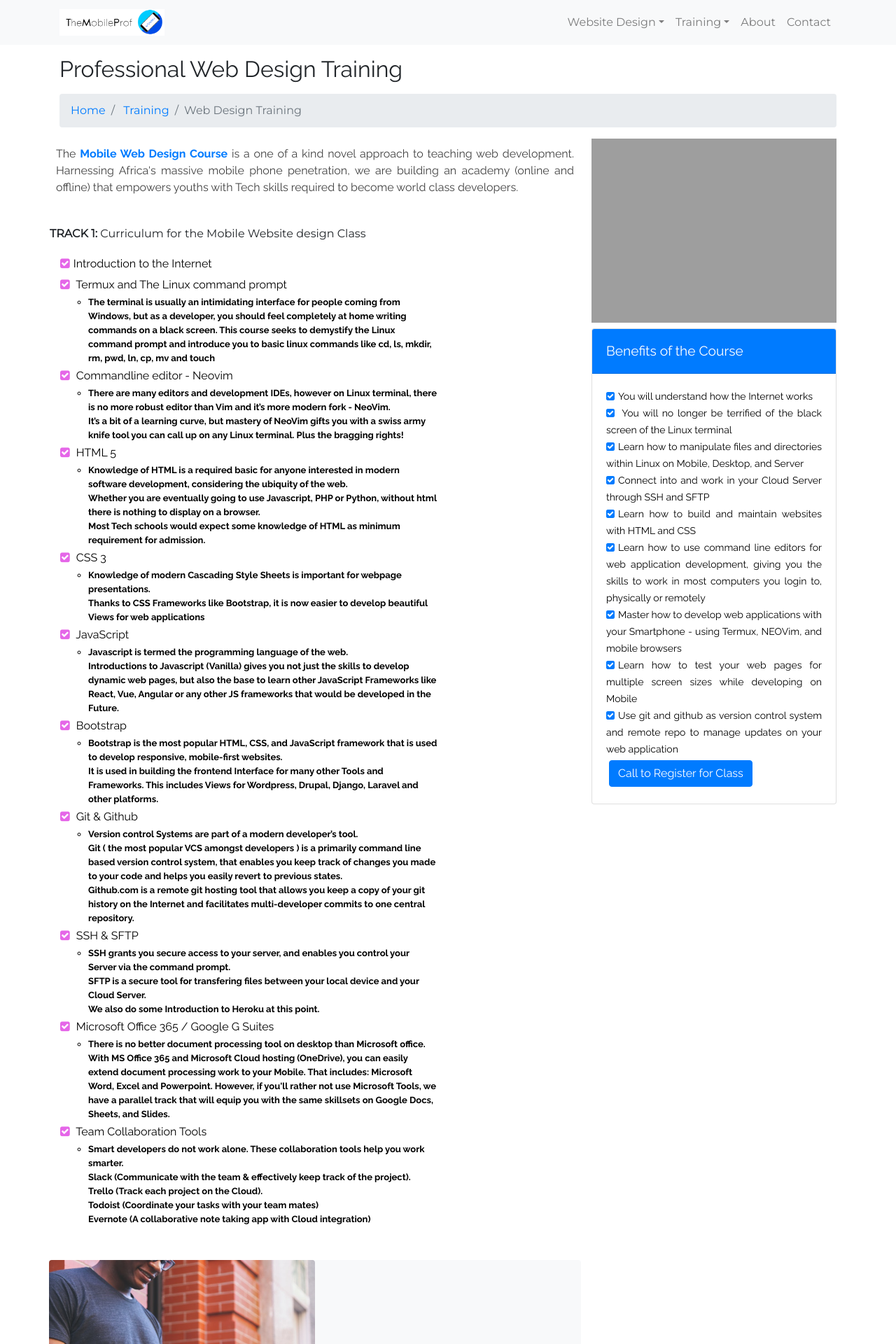
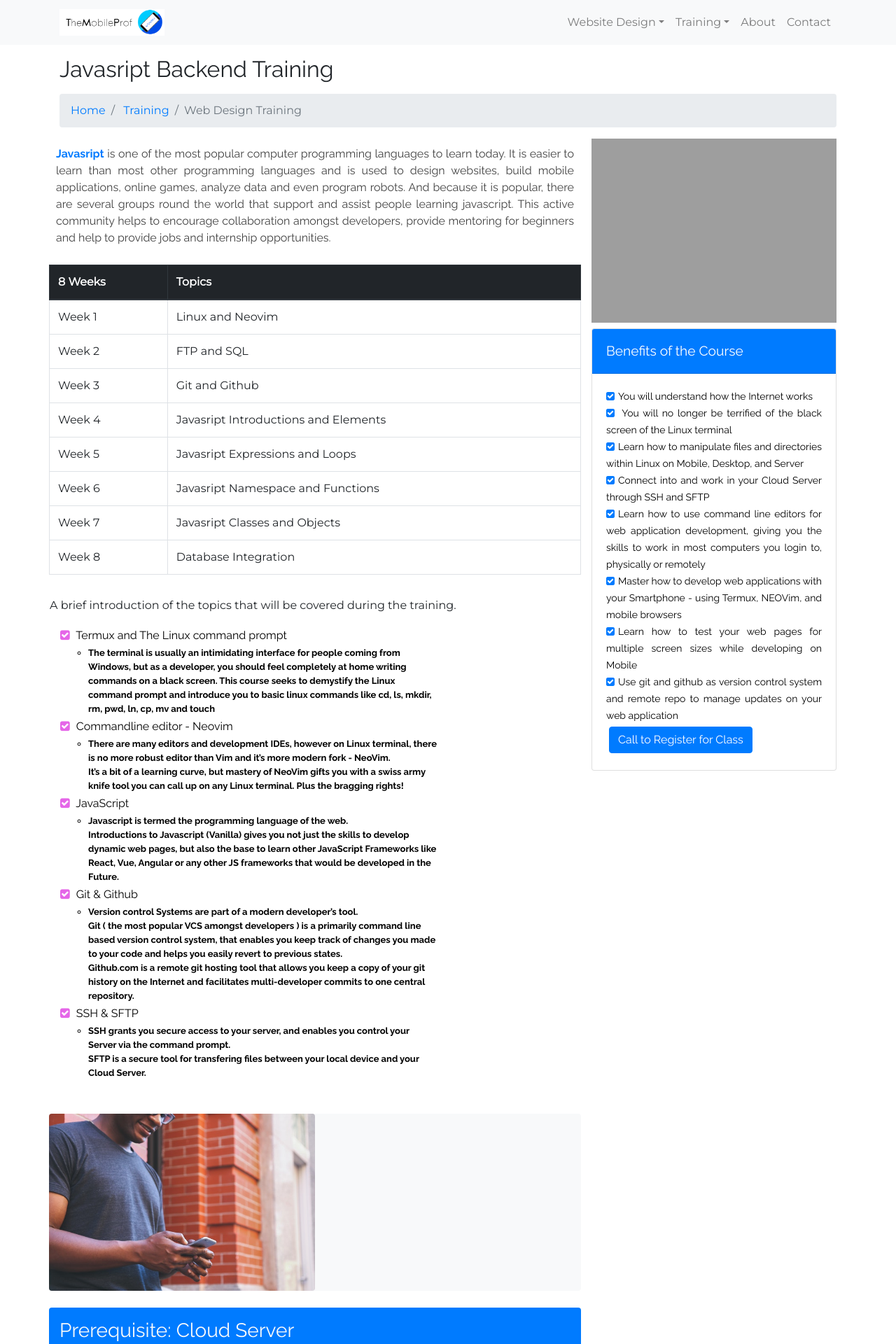
Before and after one commit to themobileprof/themobileprof, a PHP site: page /javascript-course.php in a window 1280 px wide. Shown: the top 1920 px of the page at 70% size. Run offline with PHP 8.4, Linux system fonts and the light colour scheme; grey boxes are pictures that could not be loaded.

Commit message:
new changes

```diff
--- a/javascript-course.php
+++ b/javascript-course.php
@@ -80,7 +80,7 @@
     <div class="container pb-5">
 
       <!-- Page Heading/Breadcrumbs -->
-      <h1 class="mt-4 mb-3">Professional Web Design Training
+      <h1 class="mt-4 mb-3">Javasript Backend Training
       </h1>
 
       <ol class="breadcrumb">
@@ -99,13 +99,38 @@
         <div class="col-md-8">
           <div class="row">
             <p class="firstp">
-              The <strong class="text-primary">Mobile Web Design Course</strong> is a one of a kind novel approach to teaching web development. Harnessing Africa's massive mobile phone penetration, we are building an academy (online and offline) that empowers youths with Tech skills required to become world class developers.
-              <div class="row p-3">
+	       <strong class="text-primary">Javasript</strong> is one of the most popular computer programming languages to learn today. It is easier to learn than most other programming languages and is used to design websites, build mobile applications, online games, analyze data and even program robots. And because it is popular, there are several groups round the world that support and assist people learning javascript. This active community helps to encourage collaboration amongst developers, provide mentoring for beginners and help to provide jobs and internship opportunities.
+	      <table class="table table-bordered">
+		<thead class="thead-dark">
+			<tr>
+				<th>8 Weeks</th>
+				<th>Topics</th>
+			</tr>
+		</thead>
+		<tbody>
+			<tr>
+				<td>Week 1</td>
+				<td>Linux and Neovim</td>
+
+			</tr>
+			<tr>
+				<td>Week 2</td>
+				<td>FTP and SQL</td>
+			</tr>
+<tr>                                                      <td>Week 3</td>                                        <td>Git and Github</td>                                                                                                             </tr>
+<tr>                                                      <td>Week 4</td>                                        <td>Javasript Introductions and Elements</td>                                                                                                             </tr> <tr>                                                      <td>Week 5</td>                                        <td>Javasript Expressions and Loops</td>                                                                                                             </tr>
+<tr>                                                      <td>Week 6</td>                                        <td>Javasript Namespace and Functions</td>                                                                                             </tr>
+<tr>                                                      <td>Week 7</td>                                        <td>Javasript Classes and Objects</td>                                                                                                              </tr>
+<tr>                                                      <td>Week 8</td>                                        <td>Database Integration</td>                                                                                                       </tr>
+
+	</tbody>
+
+		</table>
+		<div class="row p-3">
 		      <p>
-<strong>TRACK 1:</strong> Curriculum for the Mobile Website design Class
+ A brief introduction of the topics that will be covered during the training.
 		      </p>
 		      <ul class="hidlist col-md-9 col-12">
-                  <li><i class="fa fa-check-square"></i>Introduction to the Internet</li>
                   <li><i class="fa fa-check-square"></i> Termux and The Linux command prompt
 			  <ul>
 			  	<li>The terminal is usually an intimidating interface for people coming from Windows, but as a developer, you should feel completely at home writing commands on a black screen.
@@ -121,34 +146,12 @@
 </li>
 			  </ul>
 		  </li>
-                  <li><i class="fa fa-check-square"></i> HTML 5
-			  <ul>
-				  <li>Knowledge of HTML is a required basic for anyone interested in modern software development, considering the ubiquity of the web. <br>
-					  Whether you are eventually going to use Javascript, PHP or Python, without html there is nothing to display on a browser. <br>
-Most Tech schools would expect some knowledge of HTML as minimum requirement for admission.
-</li>
-			  </ul>
-		  </li>
-                  <li><i class="fa fa-check-square"></i> CSS 3
-			  <ul>
-			  	<li>Knowledge of modern Cascading Style Sheets is important for webpage presentations.
-<br>
-Thanks to CSS Frameworks like Bootstrap, it is now easier to develop beautiful Views for web applications
-</li>
-			  </ul>
-		  </li>
 
                   <li><i class="fa fa-check-square"></i> JavaScript
 			  <ul>
 				  <li>Javascript is termed the programming language of the web. <br>
 Introductions to Javascript (Vanilla) gives you not just the skills to develop dynamic web pages, but also the base to learn other JavaScript Frameworks like React, Vue, Angular or any other JS frameworks that would be developed in the Future.
 </li>
-			  </ul>
-		  </li>
-                  <li><i class="fa fa-check-square"></i> Bootstrap
-			  <ul>
-				  <li>Bootstrap is the most popular HTML, CSS, and JavaScript framework that is used to develop responsive, mobile-first websites. <br>
-				  It is used in building the frontend Interface for many other Tools and Frameworks. This includes Views for Wordpress, Drupal, Django, Laravel and other platforms. </li>
 			  </ul>
 		  </li>
                   <li><i class="fa fa-check-square"></i> Git & Github
@@ -163,29 +166,10 @@
 			  <ul>
 				  <li>SSH grants you secure access to your server, and enables you control your Server via the command prompt. <br>
 					  SFTP is a secure tool for transfering files between your local device and your Cloud Server. <br>
-					  We also do some Introduction to Heroku at this point.
 </li>
 			  </ul>
 		  </li>
 
-                  <li><i class="fa fa-check-square"></i> Microsoft Office 365 / Google G Suites
-			  <ul>
-				  <li>There is no better document processing tool on desktop than Microsoft office. <br>
-With MS Office 365 and Microsoft Cloud hosting (OneDrive), you can easily extend document processing work to your Mobile. That includes: Microsoft Word, Excel and Powerpoint.
-
-However, if you'll rather not use Microsoft Tools, we have a parallel track that will equip you with the same skillsets on Google Docs, Sheets, and Slides.
-</li>
-			  </ul>
-		  </li>
-
-			  <li><i class="fa fa-check-square"></i> Team Collaboration Tools
-				  <ul>
-					  <li>Smart developers do not work alone. These collaboration tools help you work smarter. <br>
-						  Slack (Communicate with the team & effectively keep track of the project). <br>
-						  Trello (Track each project on the Cloud). <br>
-						  Todoist (Coordinate your tasks with your team mates) <br>
-Evernote (A collaborative note taking app with Cloud integration)
-</li>
 				  </ul>
 
 			  </li>
@@ -203,18 +187,17 @@
 
           <div id="details" class="row mt-4 mb-4">
             <div class="bg-primary col-md-12 text-white pt-3 mb-3 rounded-top">
-              <h3 class="text-light">Partners subsidized web design training</h3>
+              <h3 class="text-light">Prerequisite: Cloud Server</h3>
             </div>
             <div class="col-md-7">
               <div>
-                <span class="display-4 text-primary mr-3">N36,500</span>
-                <del class="display-4 text-muted">N365,000</del>
+                <del class="display-4 text-muted">N50,000</del>
               </div>
-              <ul class="list-group list-group-flush">
+	      <ul class="list-group list-group-flush">
                 <li class="list-group-item"><strong>Venue:</strong> 3 Thorborn Avenue, Sabo, Yaba</li>
                 <li class="list-group-item"><strong>Duration:</strong> 2 Months</li>
-		<li class="list-group-item"><strong>Days:</strong> Mondays, Tuesdays, Wednesdays</li>
-		<li class="list-group-item"><strong>Time:</strong> 10am - 2pm</li>
+		<li class="list-group-item"><strong>Days:</strong> Mondays to Friday(2 Hrs Daily)</li>
+		<li class="list-group-item"><strong>Time: Morning -</strong> 10am - 12Noon  <strong>  Afternoon -</strong> 1pm - 3pm </li>
               </ul>
             </div>
             <div class="benefits col-md-5">
@@ -233,16 +216,26 @@
           </div>
 
 
+<!--cloud card-->
+
+<div class="card" "row mb-4 mt-4">
+        <div class="card-header">Prerequisite: Cloud Server</div>
+	<div class="class-body" "p-2">
+	<h5 class="card-title">Cloud Service in partnership with Seonigeria.com</h5>
+                <p class="card-text">
+The student cloud accounts will be used to save all the projects and assignments taken during the two (2) months in the class and other projects that the students will continue to handle  inthe future. <br> <strong>One(1) year managed cloud hosting for N54,000/Annum.</strong>
+		<a class="btn btn-success" "m-1" href="#">Purchase Now and Save N18,000</a>
+<p>Or pay N18,000 quarterly(every 3 months)</p>
+        </div>
+</div>
 
           <img class="img-fluid" src="assets/website-design.png" alt="Mobile Productivity Training">
 
 
           <!-- Related Projects Row -->
 
+        </div>
 
-
-
-        </div>
 
         <div class="col-md-4">
 		<img src="assets/termux-screenshot.png" class="img-fluid">
@@ -257,7 +250,6 @@
 You will no longer be terrified of the black screen of the Linux terminal</div>
               <div><i class="fa fa-check-square text-primary"></i>Learn how to manipulate files and directories within Linux on Mobile, Desktop, and Server</div>
               <div><i class="fa fa-check-square text-primary"></i>Connect into and work in your Cloud Server through SSH and SFTP</div>
-              <div><i class="fa fa-check-square text-primary"></i>Learn how to build and maintain websites with HTML and CSS</div>
               <div><i class="fa fa-check-square text-primary"></i>Learn how to use command line editors for web application development, giving you the skills to work in most computers you login to, physically or remotely</div>
               <div><i class="fa fa-check-square text-primary"></i>Master how to develop web applications with your Smartphone - using Termux, NEOVim, and mobile browsers</div>
               <div><i class="fa fa-check-square text-primary"></i>Learn how to test your web pages for multiple screen sizes while developing on Mobile</div>
@@ -275,8 +267,6 @@
       </div>
       <!-- /.row -->
 
-
-    </div>
     <!-- /.container -->
 
     <!-- Pay Modal-->
@@ -297,6 +287,7 @@
       </div>
     </div>
 
+
     <!-- Footer -->
     <footer class="py-5 bg-dark">
         <div class="container">
```
